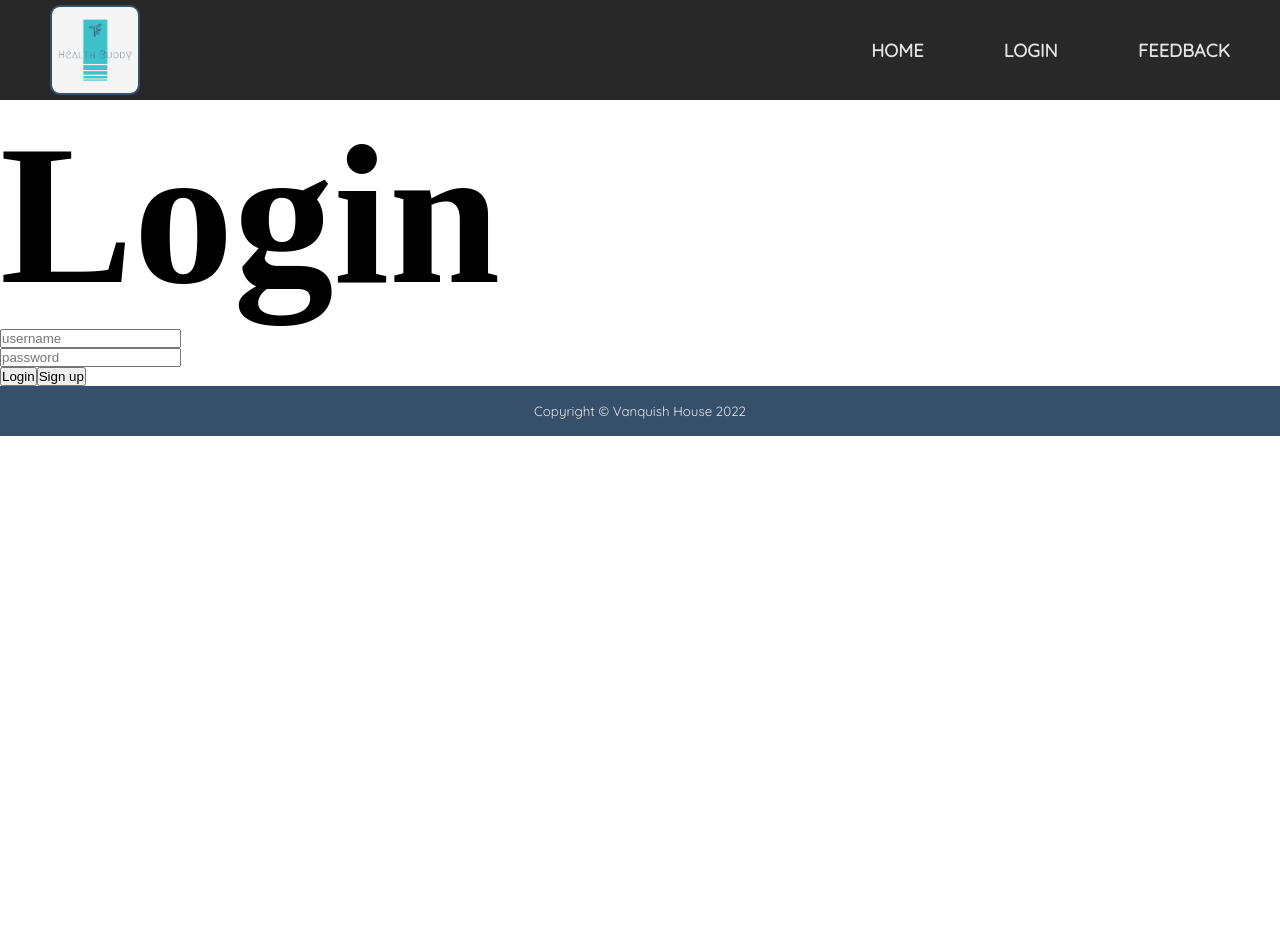
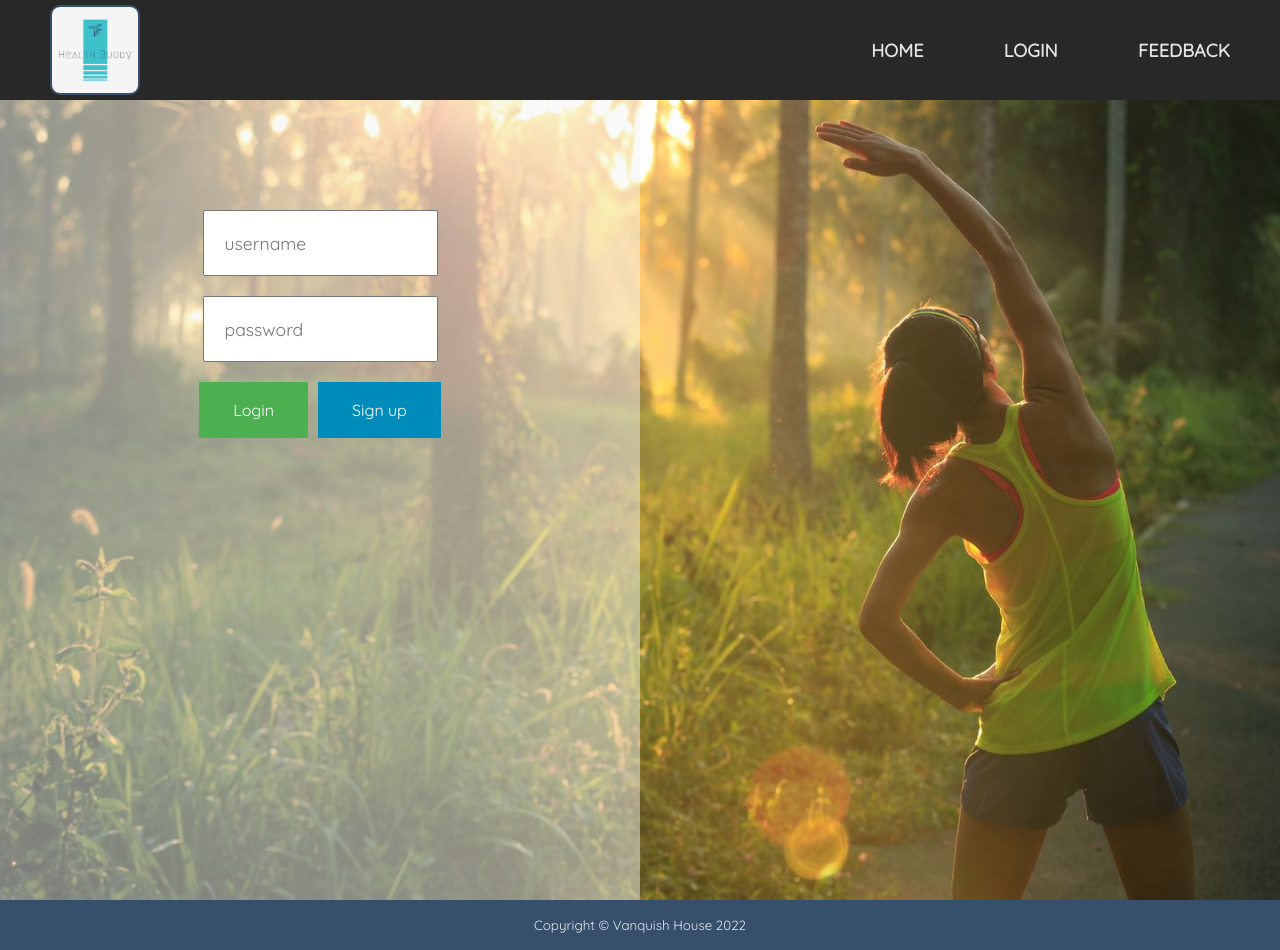
Before and after one commit to 220523-Java-React/vanquish_p2, a React (Create React App) app: page /login in a window 1280 px wide. Before the commit the page ends 800 px from the top, so only its background shows below. Built offline with nearby package versions, Linux system fonts and the light colour scheme; a web font is replaced by a local one.

Commit message:
updated login page look

```diff
--- a/src/components/LoginForm.js
+++ b/src/components/LoginForm.js
@@ -25,9 +25,11 @@ export default function LoginForm(){
 
 
     return <>
+    <div id="loginbox">
     <input type="text" value={username} onChange={handleChangeUsername} placeholder="username"/><br/>
     <input type="password" value={password} onChange={handleChangePassword} placeholder="password"/><br/>
-    <button onClick={submit}>Login</button>
-    <button onClick={signup}>Sign up</button>
+    <button class="button button1" onClick={submit}>Login</button>
+    <button class="button button2" onClick={signup}>Sign up</button>
+    </div>
     </>
 }
--- a/src/index.css
+++ b/src/index.css
@@ -130,12 +130,6 @@ nav ul li a {
     text-shadow: 2px 2px 5px #f5f5f5;
   }
 
-  /* Clear floats after the columns
-  .row:after {
-    content: "";
-    display: table;
-    clear: both;
-  } */
 
 input::-webkit-outer-spin-button,
 input::-webkit-inner-spin-button {
@@ -154,9 +148,9 @@ input[type=number] {
 
 }
 /* LOGO colors
-#f5f5f5 - off-white background
-#3fc1c9 - teal color
-#364f6b - black text color
+#f5f5f5 - off-white background rgb(245, 245, 245)
+#3fc1c9 - teal color rgb(63, 193, 201)
+#364f6b - black text color rgb(54, 79,107)
 
 font-family: 'Poiret One', cursive;
 font-family: 'Square Peg', cursive;
@@ -181,6 +175,69 @@ font-family: 'Square Peg', cursive;
     background-color: blue;
 }
 
+#logpage {
+    height: 100vh;
+    overflow: hidden;
+    background-image: url('./assets/images/background.jpg');
+    background-size: cover;
+
+}
+
+#loginbox {
+    padding: 100px 30px;
+    text-align: center;
+    text-shadow: 2px 2px 5px black;
+    border:#000000;
+    float: left;
+    width: 50%;
+    height: 100%;
+    background-color: rgba(245, 245, 245, 0.5);
+}
+
+#loginbox input, button{
+    font-family: 'Quicksand', sans-serif;
+    margin: 10px;
+    padding: 20px;
+    font-size: 110%;
+}
+
+#loginbox button {
+    background-color: #4CAF50; /* Green */
+    border: none;
+    color: white;
+    padding: 16px 32px;
+    text-align: center;
+    text-decoration: none;
+    display: inline-block;
+    font-size: 16px;
+    margin: 10px 5px;
+    transition-duration: 0.4s;
+    cursor: pointer;
+}
+
+#loginbox .button1 {
+    background-color: #4CAF50;
+    color: white;
+    border: 2px solid #4CAF50;
+  }
+
+  #loginbox .button1:hover {
+    background-color: white;
+    color: black;
+  }
+
+  #loginbox .button2 {
+
+    background-color: #008CBA;
+    color: white;
+    border: 2px solid #008CBA;
+  }
+
+  #loginbox .button2:hover {
+    background-color: white;
+    color: black;
+  }
+
 footer {
     font-family: 'Quicksand', sans-serif;
     height: 50px;
--- a/src/pages/Login.js
+++ b/src/pages/Login.js
@@ -5,10 +5,9 @@ const Login = () => {
   return (
     <>
       <div style={{marginTop: '100px'}}>
-        <h1 style={{fontSize: '200px'}}>
-          Login
-        </h1>
-        <LoginForm />
+        <div id="logpage">
+          <LoginForm />
+        </div>
       </div>
     </>
   );
```
